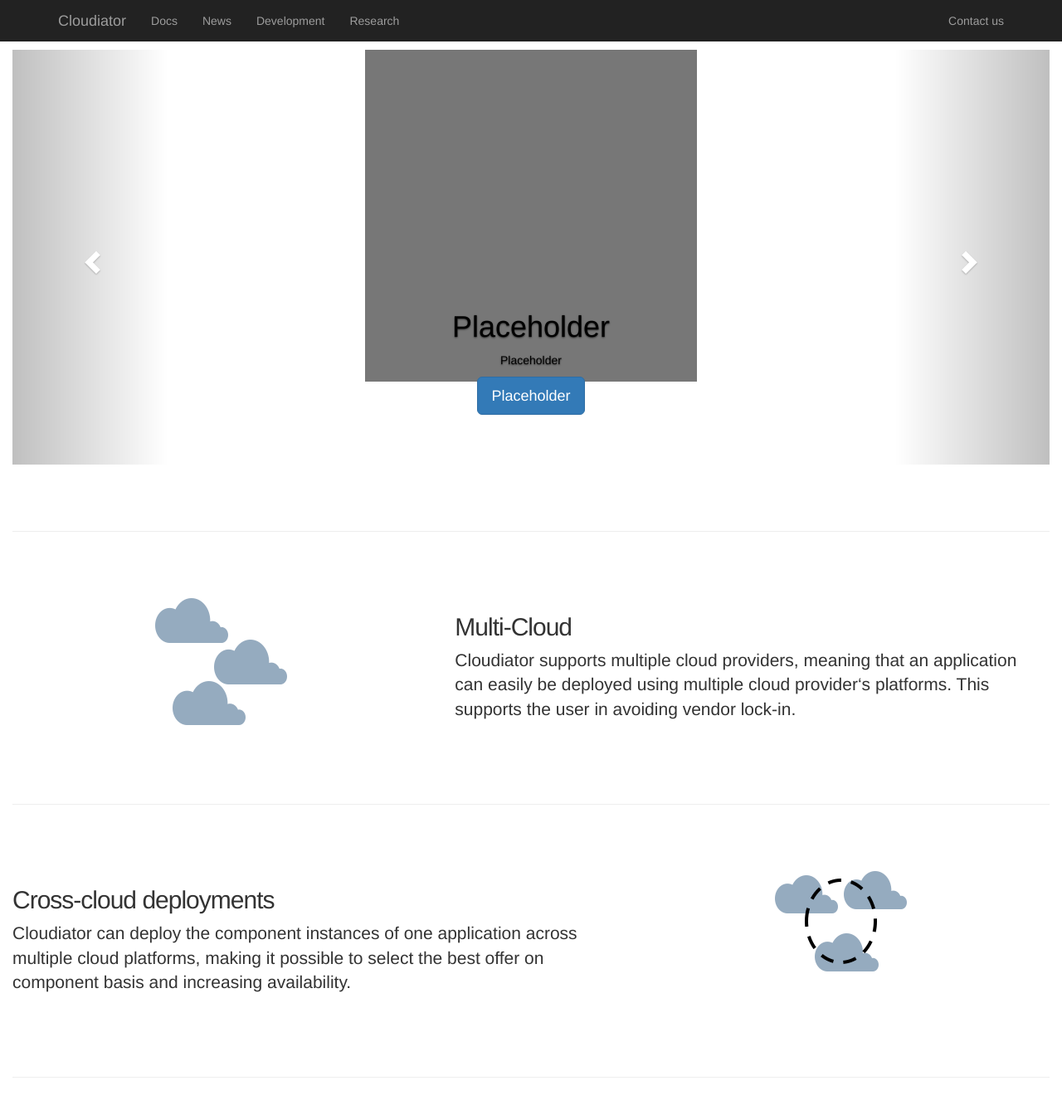
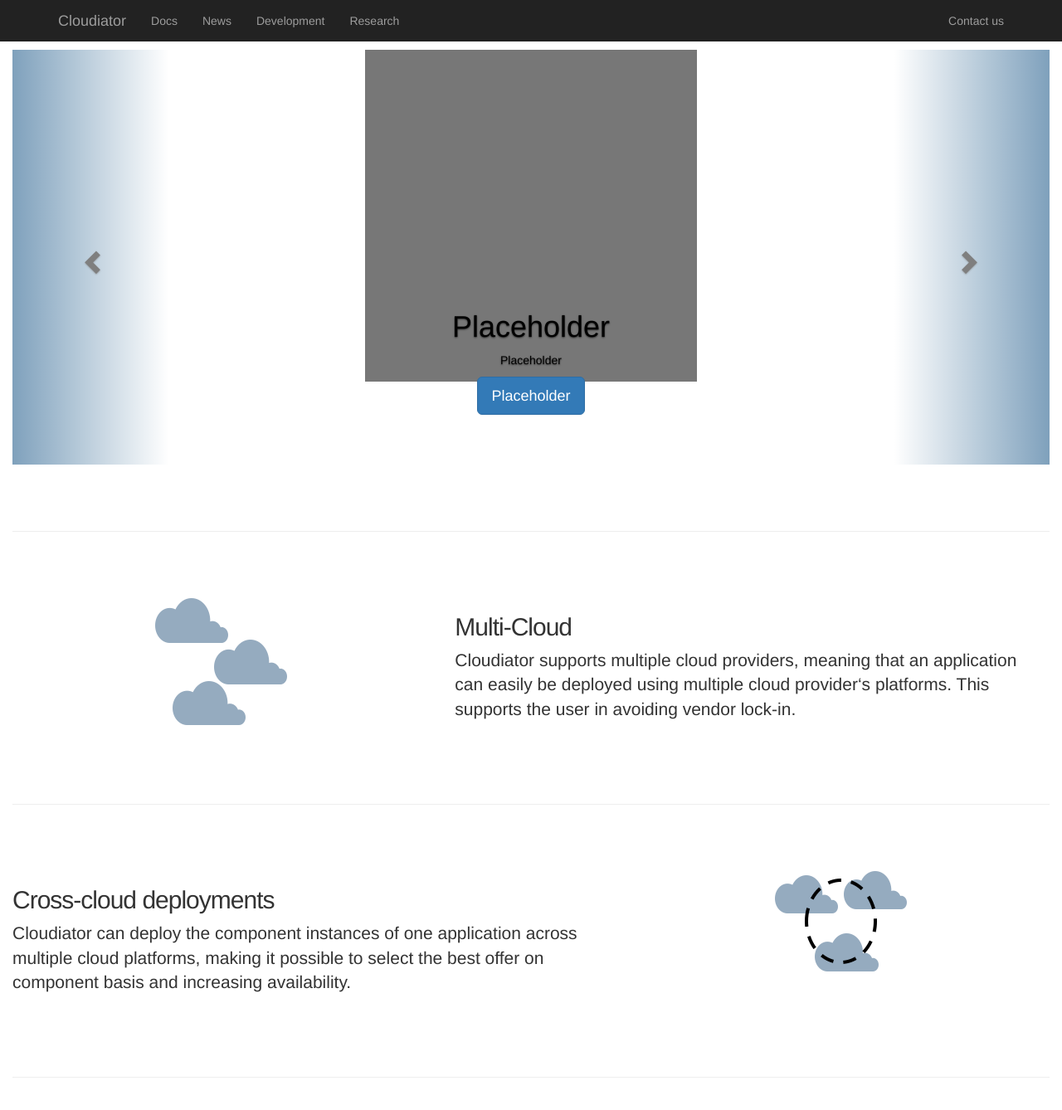
Before and after one commit to cloudiator/cloudiator.github.io, a Jekyll site: the page built from index.md, in a window 1280 px wide and 1400 px high. Shown: the top 1338 px of the window at 83% size. Built offline with Jekyll 4.4.1, drawn with Linux system fonts in a browser that asks for light colours.

Commit message:
Changed style of carousel

```diff
--- a/stylesheets/style.scss
+++ b/stylesheets/style.scss
@@ -51,6 +51,18 @@
 .carousel-caption {
   z-index: 10;
   color: black;
+}
+
+.carousel-control {
+  color: black;
+}
+
+.carousel .right {
+  background-image: linear-gradient(90deg, white, #00447a);
+}
+
+.carousel .left {
+  background-image: linear-gradient(90deg, #00447a, white);
 }
 
 /* Declare heights because of positioning of img element */
```
